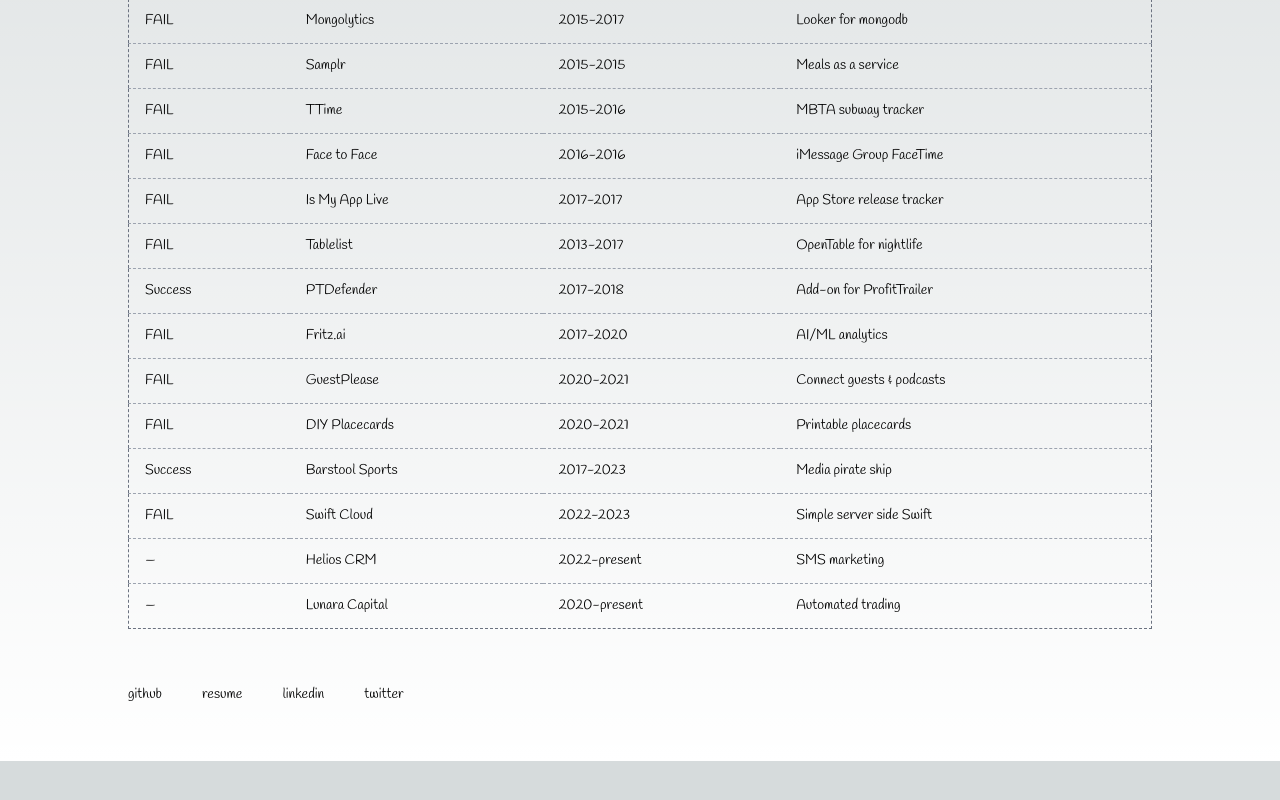
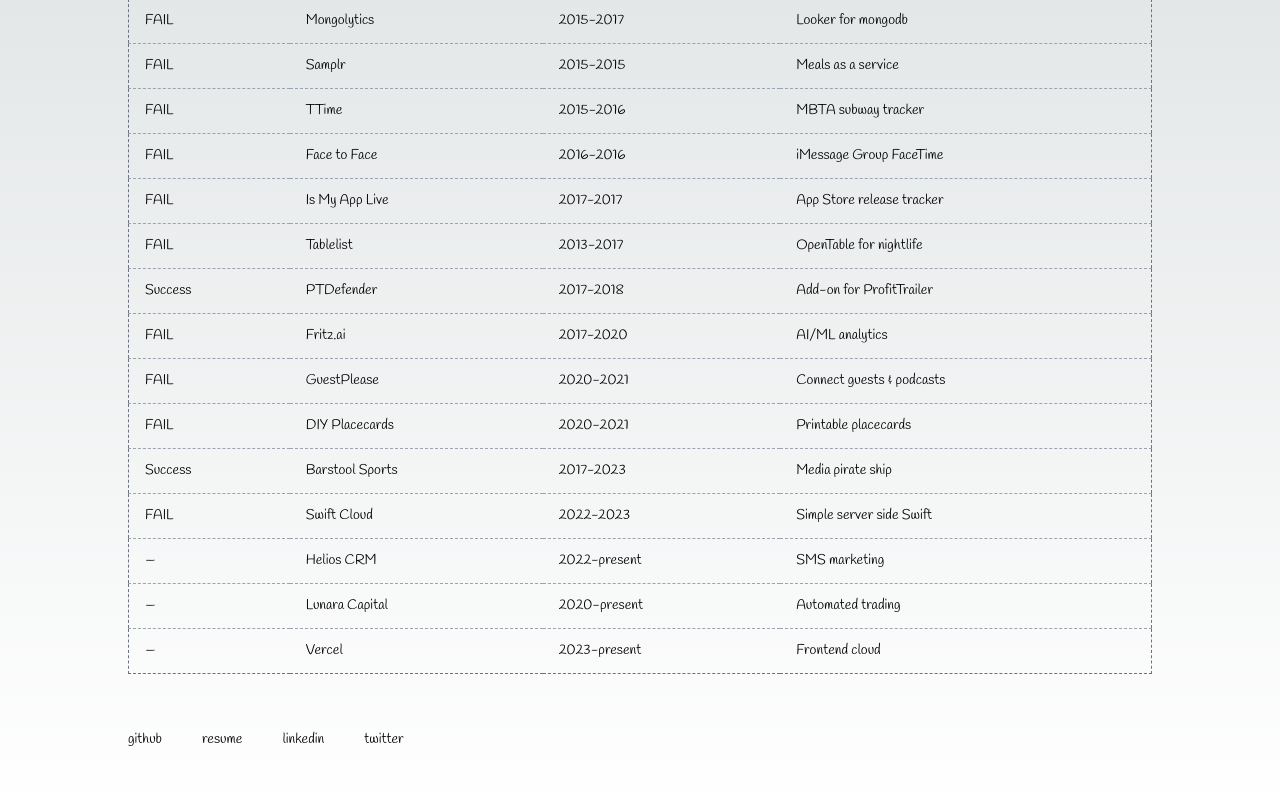
Before and after one commit to AndrewBarba/website, a Next.js app: page / in a window 1280 px wide. Shown: the part 419-1219 px from the top of the page. Before the commit the page ends 1180 px from the top, so only its background shows below. Built offline with nearby package versions, Linux system fonts and the light colour scheme.

Commit message:
Add vercel

```diff
--- a/app/page.tsx
+++ b/app/page.tsx
@@ -108,6 +108,12 @@
     product: "Lunara Capital",
     date: "2020-present",
     description: "Automated trading"
+  },
+  {
+    profit: "—",
+    product: "Vercel",
+    date: "2023-present",
+    description: "Frontend cloud"
   }
 ]
 
```
